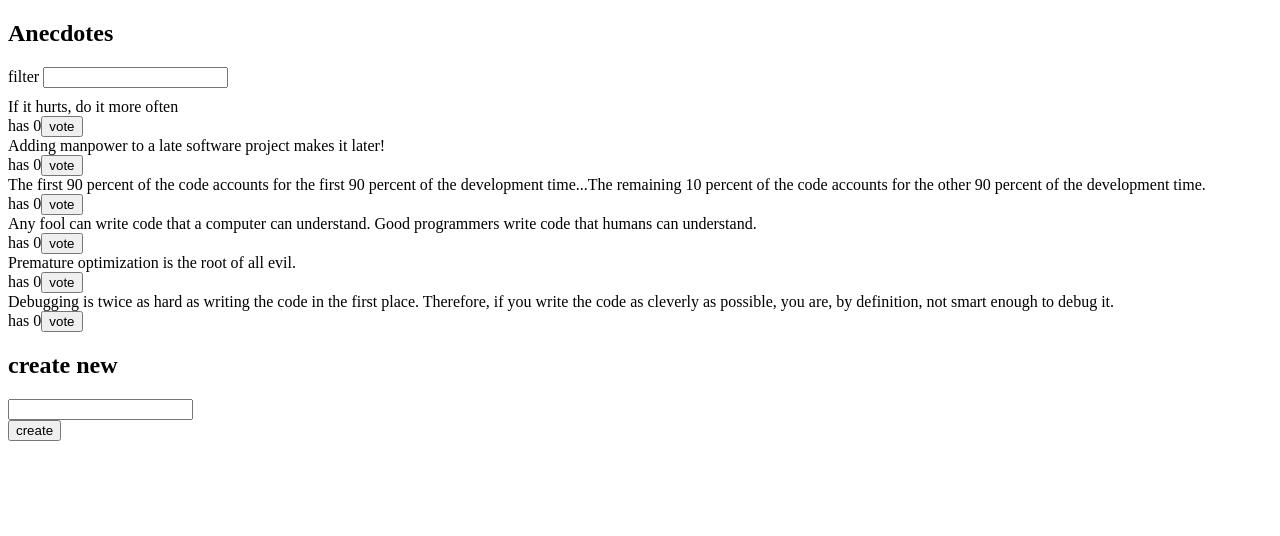
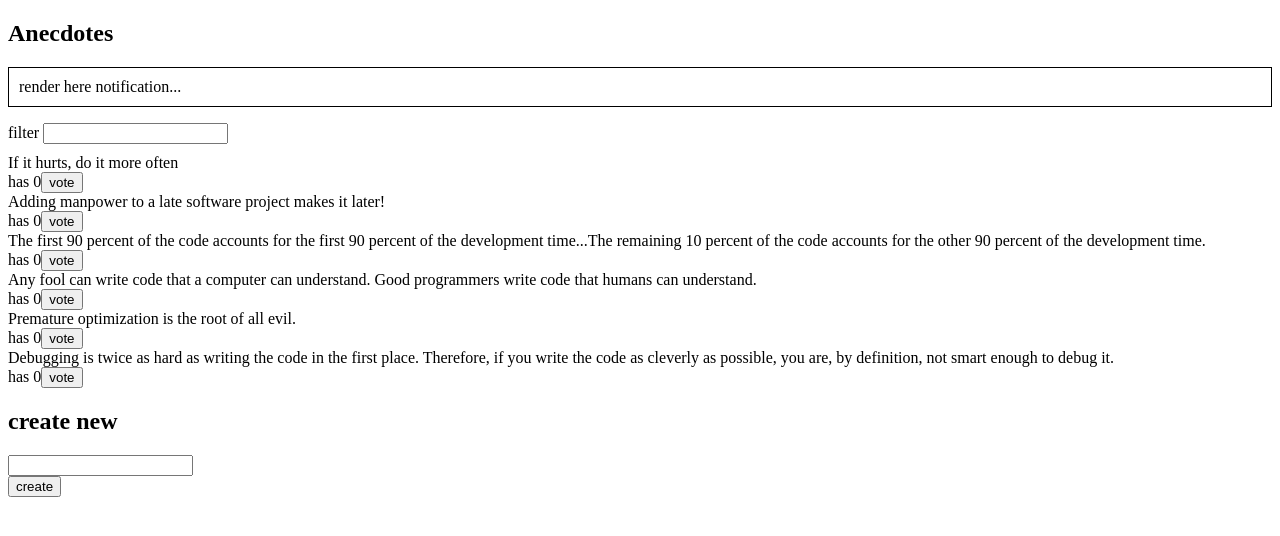
Before and after one commit to giovanniarandaa/fullstackopen, a React (Vite) app in the folder part6/redux-anecdotes/: page / in a window 1280 px wide. Shown: the top 536 px of the page. Built offline with nearby package versions, Linux system fonts and the light colour scheme.

Commit message:
6.12 Mejores Anécdotas, paso 10

```diff
--- a/part6/redux-anecdotes/src/App.jsx
+++ b/part6/redux-anecdotes/src/App.jsx
@@ -1,11 +1,13 @@
 import AnecdoteForm from "./components/AnecdoteForm.jsx";
 import AnecdoteList from "./components/AnecdoteList.jsx";
 import Filter from "./components/Filter.jsx";
+import Notification from "./components/Notification.jsx";
 
 const App = () => {
   return (
     <div>
       <h2>Anecdotes</h2>
+      <Notification />
       <Filter />
       <AnecdoteList />
       <AnecdoteForm />
--- /dev/null
+++ b/part6/redux-anecdotes/src/components/Notification.jsx
@@ -0,0 +1,11 @@
+const Notification = () => {
+  const style = {
+    border: "solid",
+    padding: 10,
+    borderWidth: 1,
+    marginBottom: "1rem",
+  };
+  return <div style={style}>render here notification...</div>;
+};
+
+export default Notification;
--- a/part6/redux-anecdotes/src/main.jsx
+++ b/part6/redux-anecdotes/src/main.jsx
@@ -4,15 +4,15 @@ import App from "./App.jsx";
 import { configureStore } from "@reduxjs/toolkit";
 import anecdoteReducer from "./reducers/anecdoteReducer.js";
 import filterReducer from "./reducers/filterReducer.js";
+import notificationReducer from "./reducers/notificationReducer.js";
 
 const store = configureStore({
   reducer: {
     anecdotes: anecdoteReducer,
     filter: filterReducer,
+    notification: notificationReducer,
   },
 });
-
-console.log(store.getState());
 
 ReactDOM.createRoot(document.getElementById("root")).render(
   <Provider store={store}>
--- /dev/null
+++ b/part6/redux-anecdotes/src/reducers/notificationReducer.js
@@ -0,0 +1,14 @@
+import { createSlice } from "@reduxjs/toolkit";
+
+const notificationSlice = createSlice({
+  name: "notification",
+  initialState: "Notification message",
+  reducers: {
+    setNotification: (state, action) => {
+      return action.payload;
+    },
+  },
+});
+
+export const { setNotification } = notificationSlice.actions;
+export default notificationSlice.reducer;
```
Also changed, not shown: part6/redux-anecdotes/src/components/Notification.js (deleted, +0 -14 lines).
